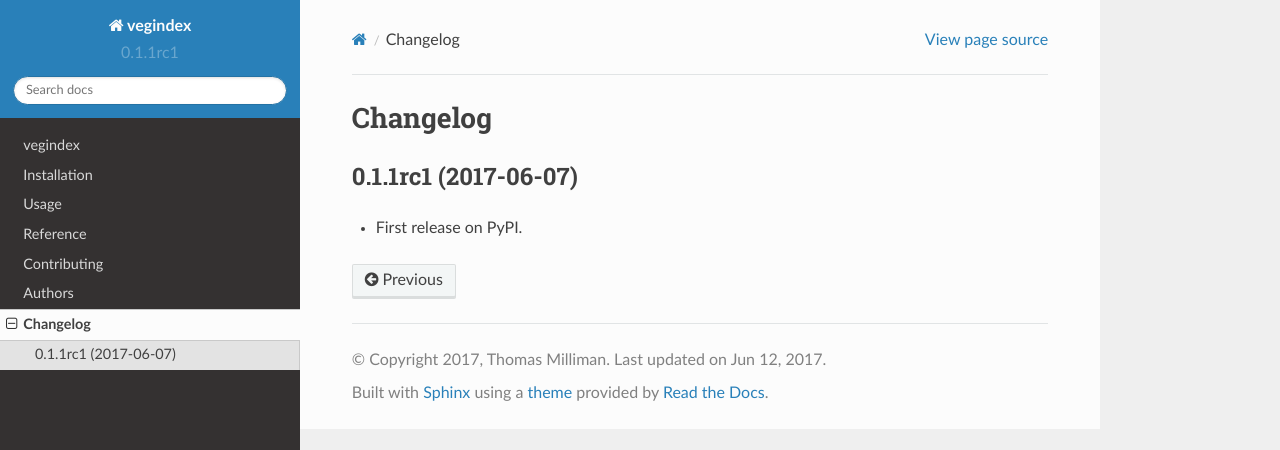
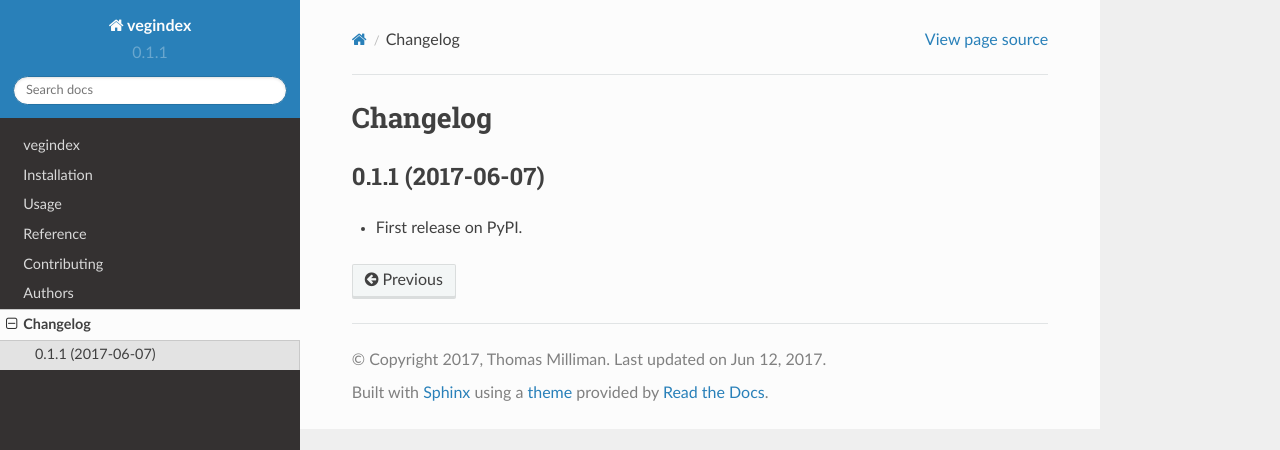
Before and after one commit to tmilliman/python-vegindex, a Sphinx documentation site: the page built from docs/changelog.rst, in a window 1280 px wide. Shown: the top 450 px of the page. Built offline with Sphinx 7.4.7 and the Read the Docs theme 2.0.0, drawn with Linux system fonts in a browser that asks for light colours.

Commit message:
Bump version: 0.1.1rc1 → 0.1.1rc2

```diff
--- a/CHANGELOG.rst
+++ b/CHANGELOG.rst
@@ -1,7 +1,7 @@
 Changelog
 =========
 
-0.1.1rc1 (2017-06-07)
+0.1.1 (2017-06-07)
 ---------------------
 
 * First release on PyPI.
--- a/docs/conf.py
+++ b/docs/conf.py
@@ -26,7 +26,7 @@ project = u'vegindex'
 year = u'2017'
 author = u'Thomas Milliman'
 copyright = '{0}, {1}'.format(year, author)
-version = release = u'0.1.1rc1'
+version = release = u'0.1.1'
 
 pygments_style = 'trac'
 templates_path = ['.']
--- a/setup.py
+++ b/setup.py
@@ -24,7 +24,7 @@ def read(*names, **kwargs):
 
 setup(
     name='vegindex',
-    version='0.1.1rc1',
+    version='0.1.1',
     license='MIT',
     description='Python tools for generating vegetation index timeseries from PhenoCam images.',
     long_description='%s\n%s' % (
--- a/src/vegindex/__init__.py
+++ b/src/vegindex/__init__.py
@@ -2,7 +2,7 @@
 
 __author__ = """Thomas Milliman"""
 __email__ = 'thomas.milliman@unh.edu'
-__version__ = '0.1.1rc1'
+__version__ = '0.1.1'
 
 import os
 
```
Also changed, not shown: .bumpversion.cfg.
